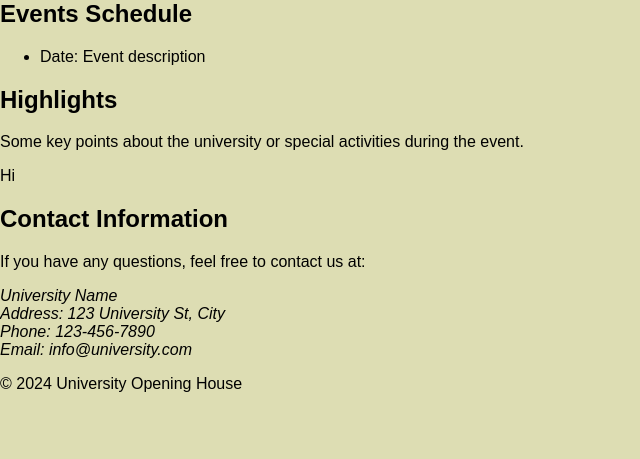
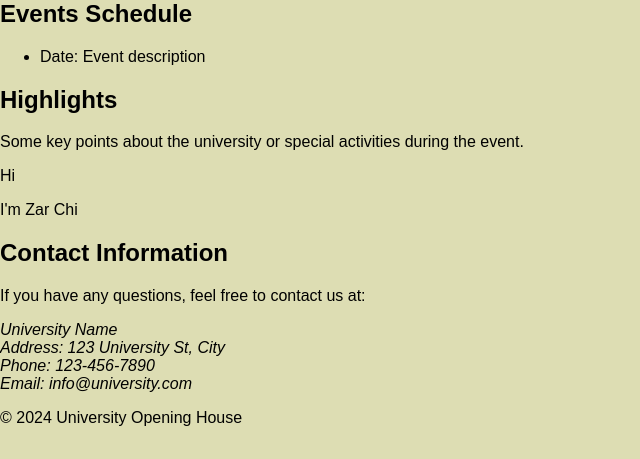
Before and after one commit to ShweMoeThantAurum/ContentManagementSystemGroupAssignmentTeam6, a WordPress theme: template Version 1 for Assignment 2/index.php in a window 1280 px wide. Shown: the part 144-603 px from the top of the page, without its empty margins (0-640 px from the left). Run offline with PHP 8.4 and a stand-in for WordPress, Linux system fonts and the light colour scheme; the site name, menu and one post (Sample post) are stand-ins, and other content is empty.

Commit message:
Add text

```diff
--- a/Version 1 for Assignment 2/index.php
+++ b/Version 1 for Assignment 2/index.php
@@ -29,6 +29,7 @@
             <h2>Highlights</h2>
             <p>Some key points about the university or special activities during the event.</p>
             <p>Hi</p>
+            <p>I'm Zar Chi</p>
         </section>
 
         <section class="contact">
```
